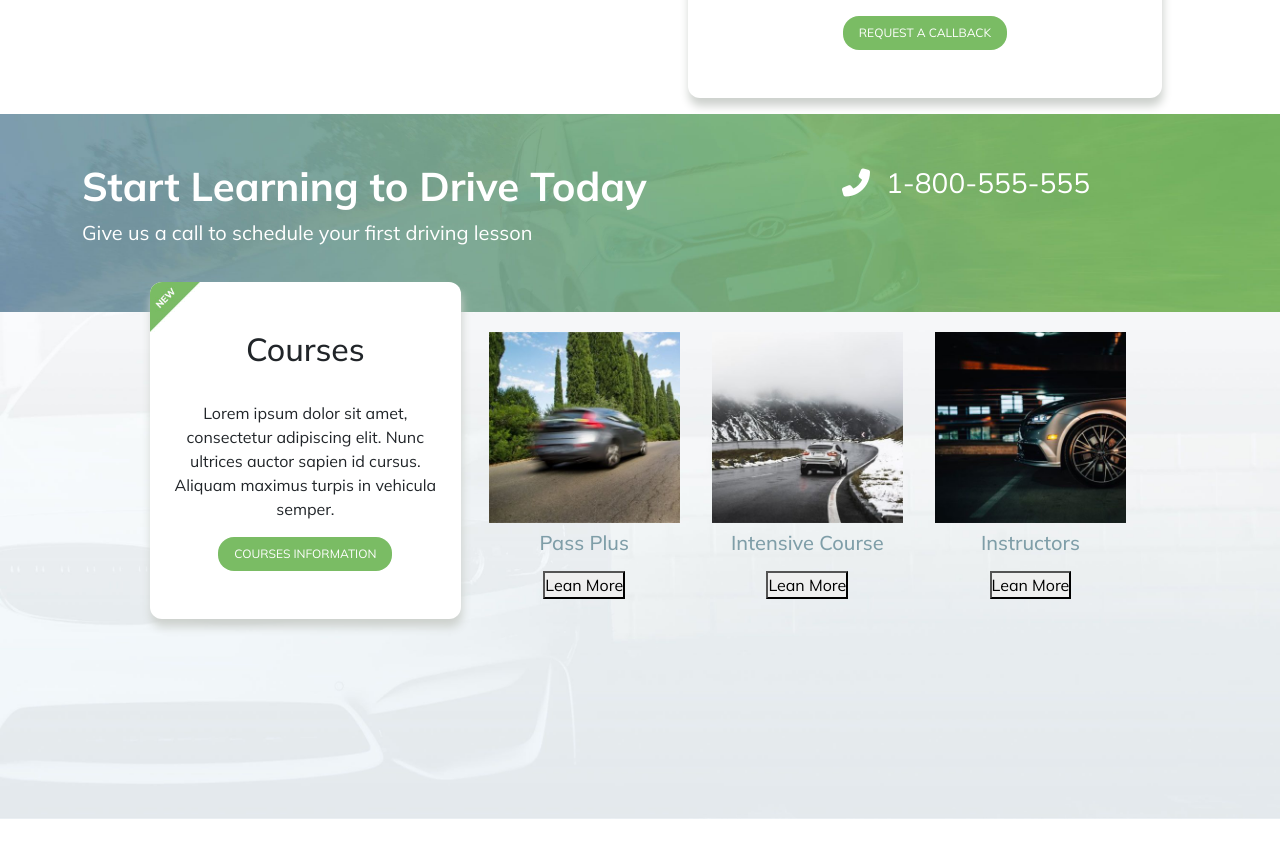
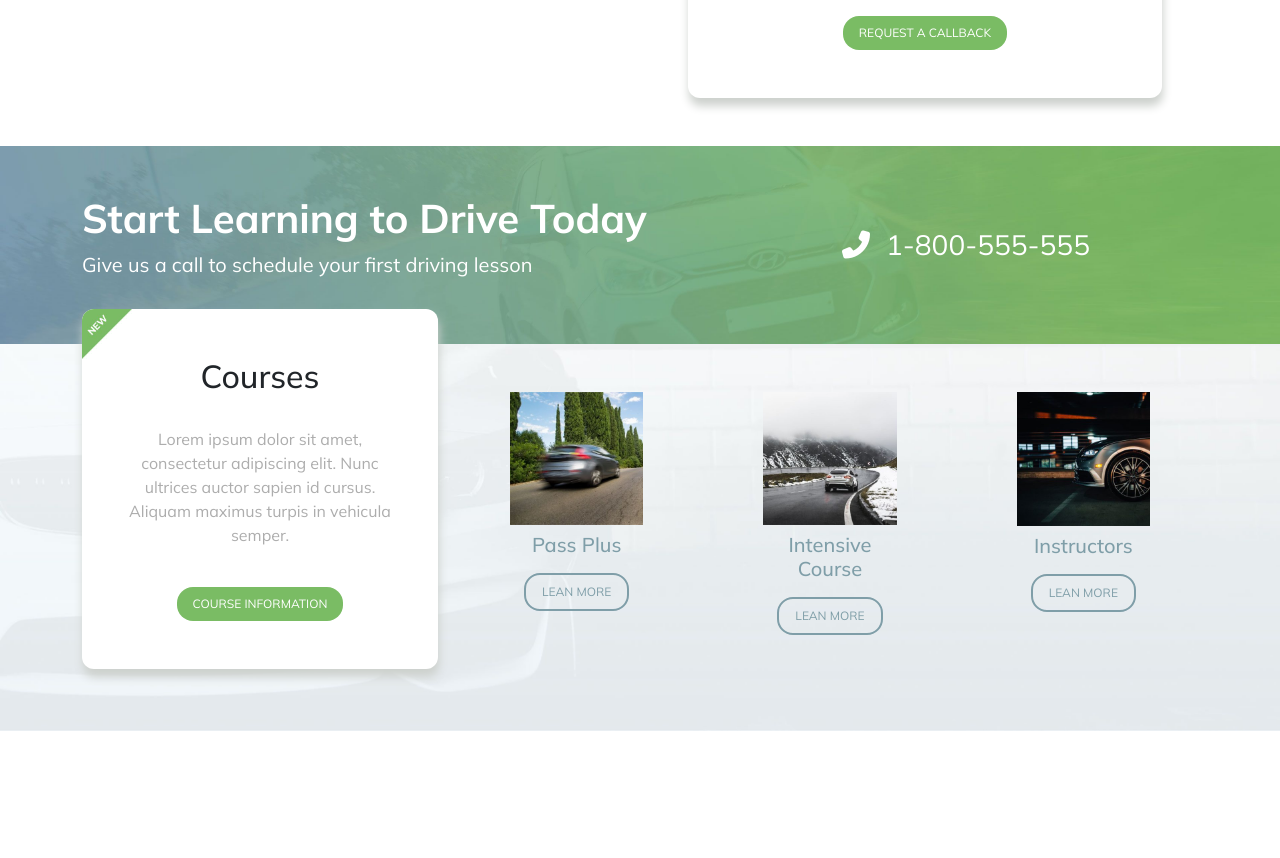
Before and after one commit to Pier98Sa/proj-html-vuejs, a Vue app: page / in a window 1280 px wide. Shown: the part 829-1687 px from the top of the page. Built offline with nearby package versions, Linux system fonts and the light colour scheme.

Commit message:
Sezione courses completata

```diff
--- a/src/App.vue
+++ b/src/App.vue
@@ -40,22 +40,45 @@ export default {
     width: 100%;
     margin: 0 auto;
   }
-  //rule for green button
-  .ms_btn-green{
-    background-color: $quinaryColorHeader;
+  //rule for button
+  .ms_btn{
     border-radius: 16px;
     border: none;
     font-size: 12px;
     text-transform: uppercase;
     padding: 8px 16px;
 
+  }
+  //rule for green button
+  .ms_btn-green{
+    background-color: $primaryColorButton;
+    color: $tertiaryColorButton;
+
+
     &:hover{
-      background-color: $senaryColorHeader;
+      background-color: $secondaryColorButton;
+    }
+  }
+
+  //rule for grey button
+  .ms_btn-grey{
+    color: $quaternaryColorButton;
+    border: 2px solid $quaternaryColorButton;
+    background-color: transparent;
+
+    &:hover{
+    color: $primaryColorButton;
+    border-color: $primaryColorButton;
     }
   }
   //rule for offset
   .ms_offset{
-        margin-top: -30px;
-        z-index: 998;
-    }
+    margin-top: -30px;
+    z-index: 998;
+  }
+
+  .ms_offset-2{
+    margin-top: -50px;
+    z-index: 998;
+  }
 </style>
--- a/src/components/MyHeader.vue
+++ b/src/components/MyHeader.vue
@@ -25,7 +25,7 @@
                                 <a :href="link.url"  @click="menuActive(index)" :class="(index == active) ? 'active':''">{{link.text}}</a>
                             </li>
                             <li class="px-3">
-                                    <button class="text-white ms_btn-green">Book Now</button>
+                                    <button class="ms_btn ms_btn-green">Book Now</button>
                             </li>
                         </ul>
                    </div>
--- a/src/components/MyMain.vue
+++ b/src/components/MyMain.vue
@@ -3,6 +3,7 @@
         <FormSection />
         <MyCTA />
         <MyCourses />
+        <MyStatistics />
 
     </main>
 </template>
@@ -12,13 +13,15 @@
 import FormSection from './partials/FormSection.vue'
 import MyCTA from './partials/MyCTA.vue'
 import MyCourses from './partials/MyCourses.vue'
+import MyStatistics from './partials/MyStatistics.vue'
 
 export default {
     name:'MyMain',
     components:{
         FormSection,
         MyCTA,
-        MyCourses
+        MyCourses,
+        MyStatistics
     }
 
 }
--- a/src/components/partials/FormSection.vue
+++ b/src/components/partials/FormSection.vue
@@ -24,7 +24,7 @@
                         <input type="text" placeholder="Location">
 
                         <div class="d-flex justify-content-center mt-2">
-                            <button type="submit" class="ms_btn-green text-white ">Request a Callback</button>
+                            <button type="submit" class="ms_btn ms_btn-green">Request a Callback</button>
                         </div>
 
                     </div>
--- a/src/components/partials/MyCTA.vue
+++ b/src/components/partials/MyCTA.vue
@@ -1,7 +1,7 @@
 <template>
     <div class="CTA">
-        <div class="container-xl py-5">
-            <div class="row">
+        <div class="container-xl py-5 mt-5">
+            <div class="row align-items-center">
                 <div class="col-8">
                     <h2 class="fw-bold fs-1">Start Learning to Drive Today</h2>
                     <p class="fs-5">Give us a call to schedule your first driving lesson</p>
--- a/src/components/partials/MyCourses.vue
+++ b/src/components/partials/MyCourses.vue
@@ -1,14 +1,15 @@
 <template>
   <div class="course">
-      <div class="my_container ">
+      <div class="container-xl pb-5">
             <div class="row align-items-center">
                 <div class="col-4">
-                <div class="box text-center position-relative ms_offset">
+                    <div class="box text-center position-relative ms_offset-2">
                         <div class="px-3">
-                            <h3 class="pt-5  fs-2">Courses</h3>
-                            <p class="pt-4">Lorem ipsum dolor sit amet, consectetur adipiscing elit. Nunc ultrices auctor sapien id cursus. Aliquam maximus turpis in vehicula semper.</p>
+                            <h3 class="pt-5 fs-2">Courses</h3>
+                            <p class="p-4">Lorem ipsum dolor sit amet, consectetur adipiscing elit. Nunc ultrices auctor sapien id cursus. Aliquam maximus turpis in vehicula semper.</p>
+
                             <div class="pb-5">
-                                <button type="submit" class="ms_btn-green text-white ">Courses information</button>
+                                <button type="submit" class="ms_btn ms_btn-green">Course information</button>
                             </div>
                         </div>
 
@@ -19,8 +20,8 @@
 
                 <div class="col-8">
                     <div class="row ">
-                        <div class="col-4 p-3">
-
+                        <div class="col-4 ">
+                            <div class="p-5">
                                 <div class="img-box">
                                     <img src="../../assets/courses-passplus-400x399.jpg" alt="pass plus">
                                 </div>
@@ -29,13 +30,16 @@
                                 <h4 class="text-center ms_text-color fs-5 py-2">Pass Plus</h4>
 
                                 <div class="text-center">
-                                <button type="submit">Lean More</button>
+                                    <button class="ms_btn ms_btn-grey" type="submit">Lean More</button>
                                 </div>
 
                             </div>
 
-                        <div class="col-4 p-3">
 
+                        </div>
+
+                        <div class="col-4 ">
+                            <div class="p-5">
                                  <div class="img-box">
                                     <img src="../../assets/course-intensive-400x399.jpg" alt="pass plus">
                                 </div>
@@ -44,13 +48,15 @@
                                 <h4 class="text-center ms_text-color fs-5 py-2">Intensive Course</h4>
 
                                 <div class="text-center">
-                                <button type="submit">Lean More</button>
+                                    <button class="ms_btn ms_btn-grey" type="submit">Lean More</button>
                                 </div>
+                            </div>
+
 
                         </div>
 
-                        <div class="col-4 p-3">
-
+                        <div class="col-4 ">
+                            <div class="p-5">
                                 <div class="img-box">
                                     <img src="../../assets/courses-instructor-400x400.jpg" alt="pass plus">
                                 </div>
@@ -59,8 +65,10 @@
                                 <h4 class="text-center ms_text-color fs-5 py-2">Instructors</h4>
 
                                 <div class="text-center">
-                                <button type="submit">Lean More</button>
+                                    <button class="ms_btn ms_btn-grey" type="submit">Lean More</button>
                                 </div>
+                            </div>
+
 
                         </div>
 
@@ -88,7 +96,6 @@ export default {
     background-repeat: no-repeat;
     background-size: cover;
     background-position:bottom;
-    padding-bottom: 200px;
 }
     .box{
         background-color: $primaryColorCourses;
@@ -103,10 +110,13 @@ export default {
             left: 0;
 
         }
+
+        p{
+            color: $tertiaryColorCourses;
+        }
     }
 
     .img-box{
-
 
         img{
             width: 100%;
--- /dev/null
+++ b/src/components/partials/MyStatistics.vue
@@ -0,0 +1,16 @@
+<template>
+  <div>
+
+  </div>
+</template>
+
+<script>
+export default {
+    name:'MyStatistics'
+
+}
+</script>
+
+<style lang="scss" scoped>
+
+</style>
--- a/src/style/variables.scss
+++ b/src/style/variables.scss
@@ -1,10 +1,14 @@
+//button Color
+$primaryColorButton: #7abc64;
+$secondaryColorButton: #69aa53;
+$tertiaryColorButton: #fff;
+$quaternaryColorButton: #7f9ea8;
 //Header Color
 $primaryColorHeader: #353637;
 $secondaryColorHeader: rgba(53,54,55,0.5);
 $tertiaryColorHeader:#fff;
 $quaternaryColorHeader:#9299a2;
 $quinaryColorHeader: #7abc64;
-$senaryColorHeader: #69aa53;
 
 //Hero Color
 $primaryColorHero: #fff;
@@ -22,6 +26,7 @@ $primaryColorHero: #fff;
     //Courses Color
     $primaryColorCourses:#fff;
     $secondaryColorCourses: #7f9ea8;
+    $tertiaryColorCourses: #adadad;
 
 //Footer Color
 $primaryColorFooter:#0f1d1f;
```
Lines whose indentation alone changed are shown as unchanged.
